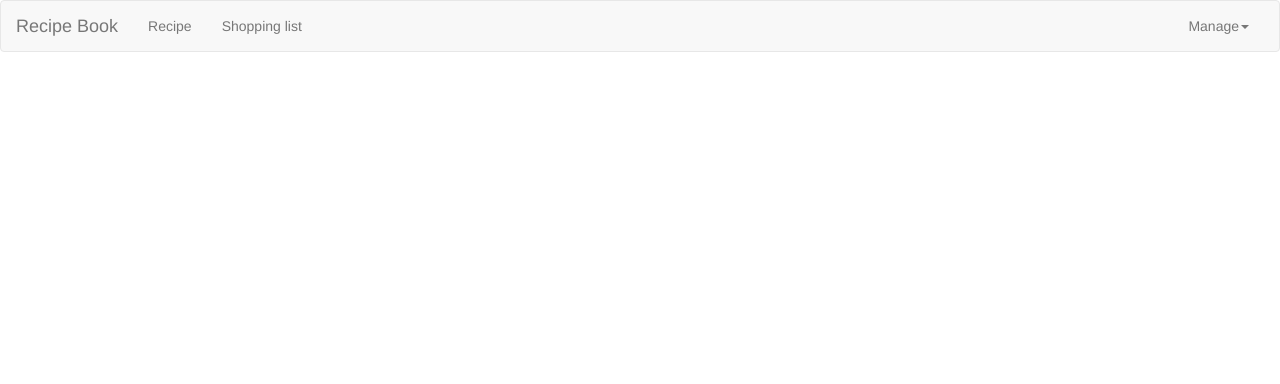
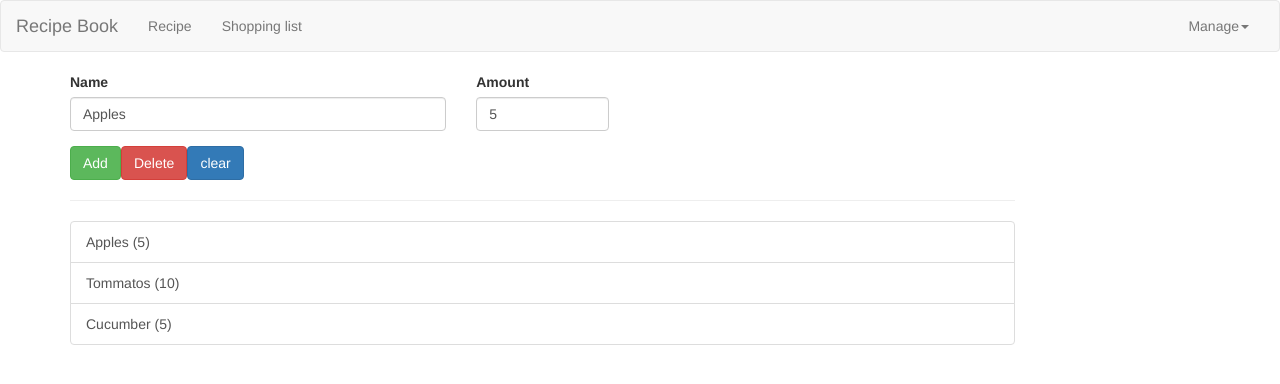
Before and after one commit to tarunjangra/angular6, an Angular app: page /shopping-list/0/edit in a window 1280 px wide. Before the commit this address led to /. Shown: the top 384 px of the page. Built offline with nearby package versions, Linux system fonts and the light colour scheme.

Commit message:
load edit for shopping list by using Router, ActivatedRouter

```diff
--- a/src/app/app.module.ts
+++ b/src/app/app.module.ts
@@ -16,6 +16,7 @@ import { RecipeNewComponent } from './recipes/recipe-new/recipe-new.component';
 const appRoutes: Routes = [
   {path: '', component: RecipesComponent},
   {path: 'shopping-list', component: ShoppingListComponent},
+  {path: 'shopping-list/:id/:mode', component: ShoppingListComponent},
   {path: 'recipe/new', component: RecipeNewComponent},
   {path: 'recipe/:id', component: RecipesComponent}
 ];
--- a/src/app/services/shopping-list.service.ts
+++ b/src/app/services/shopping-list.service.ts
@@ -13,9 +13,13 @@ export class ShoppingListService {
   ];
   constructor() { }
 
-  getIngredients(): Ingredient[]{
-    return this.ingredients.slice();
+  getIngredients(indx: number = null): Ingredient[] {
+    if (indx === null){
+      return this.ingredients.slice();
+    }
+    return [this.ingredients[indx]];
   }
+
   /**
    * This function can be used to add Ingredient
    * @param ingObj Ingredient object
--- a/src/app/shopping-list/shopping-edit/shopping-edit.component.html
+++ b/src/app/shopping-list/shopping-edit/shopping-edit.component.html
@@ -3,19 +3,20 @@
     <form>
       <div class="row">
         <div class="col-sm-5 form-group">
+          <input type="hidden" value="{{mode}}" />
           <label for="name">Name</label>
-          <input type="text" id="name" class="form-control" #inputName>
+          <input type="text" id="name" value={{ingredient.name}} class="form-control" #inputName>
         </div>
         <div class="col-sm-2 form-group">
           <label for="amount">Amount</label>
-          <input type="number" id="amount" class="form-control" #inputAmount>
+          <input type="number" id="amount" value={{ingredient.amount}} class="form-control" #inputAmount>
         </div>
       </div>
       <div class="row">
         <div class="col-xs-12">
           <button class="btn btn-success" (click)="addIngredient(inputName,inputAmount)" type="submit">Add</button>
-          <button type="button" class="btn btn-danger" >Delete</button>
-          <button type="button" class="btn btn-primary" >clear</button>
+          <button type="button" class="btn btn-danger" *ngIf="mode==='edit'" >Delete</button>
+          <button type="button" class="btn btn-primary" (click)="navitateToShoppingListOnClear()" >clear</button>
         </div>
       </div>
     </form>
--- a/src/app/shopping-list/shopping-edit/shopping-edit.component.ts
+++ b/src/app/shopping-list/shopping-edit/shopping-edit.component.ts
@@ -1,6 +1,8 @@
-import { Component, OnInit, EventEmitter, Output } from '@angular/core';
+import { Component, OnInit, EventEmitter, Output, OnDestroy } from '@angular/core';
 import { Ingredient } from '../../shared/ingredient.model';
 import { ShoppingListService } from '../../services/shopping-list.service';
+import { ActivatedRoute, Params, Router } from '../../../../node_modules/@angular/router';
+import { Subscription } from '../../../../node_modules/rxjs';
 
 
 @Component({
@@ -8,16 +10,43 @@ import { ShoppingListService } from '../../services/shopping-list.service';
   templateUrl: './shopping-edit.component.html',
   styleUrls: ['./shopping-edit.component.css']
 })
-export class ShoppingEditComponent implements OnInit {
+export class ShoppingEditComponent implements OnInit, OnDestroy {
+  ingredient: Ingredient;
+  mode: string;
+  paramSubscription: Subscription;
   constructor(
-    private shoppingList: ShoppingListService
+    private shoppingList: ShoppingListService,
+    private route: ActivatedRoute,
+    private router: Router
   ) { }
 
   ngOnInit() {
+    if(this.route.snapshot.params['id'] && this.route.snapshot.params['mode']){
+      this.ingredient = this.shoppingList.getIngredients(this.route.snapshot.params['id'])[0];
+      this.mode = this.route.snapshot.params['mode'];
+    }
+    this.paramSubscription = this.route.params.subscribe(
+      (params: Params) => {
+        if(params['id'] && params['mode']){
+          this.ingredient = this.shoppingList.getIngredients(params['id'])[0];
+          this.mode = params['mode'];
+        }
+      }
+    );
   }
 
   addIngredient(name: HTMLInputElement,amount: HTMLInputElement){
     this.shoppingList.addIngredient(new Ingredient(name.value,Number(amount.value)));
   }
 
+  navitateToShoppingListOnClear(){
+    this.router.navigate(['/shopping-list']);
+  }
+
+  ngOnDestroy(): void {
+    //Called once, before the instance is destroyed.
+    //Add 'implements OnDestroy' to the class.
+    this.paramSubscription.unsubscribe();
+  }
+
 }
--- a/src/app/shopping-list/shopping-list.component.html
+++ b/src/app/shopping-list/shopping-list.component.html
@@ -4,7 +4,8 @@
     <hr>
     <ul class="list-group">
       <a class="list-group-item" style="cursor: pointer"
-      *ngFor="let ingredient of ingredients"
+      *ngFor="let ingredient of ingredients; let i = index;"
+      [routerLink]="['/shopping-list',i,'edit']"
       >
       {{ingredient.name}} ({{ingredient.amount}})
       </a>
```
